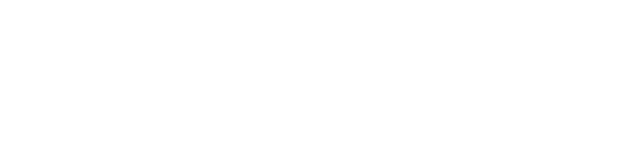
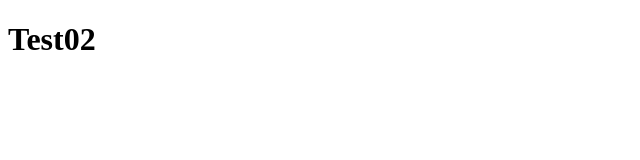
Before and after one commit to joycheng-aiad/test02, a plain HTML site: page index.html in a window 1280 px wide. Shown: the whole page, without its empty margins (0-640 px from the left). Drawn offline with Linux system fonts and the light colour scheme.

Commit message:
no message

```diff
--- a/index.html
+++ b/index.html
@@ -6,6 +6,6 @@
     <title>Document</title>
 </head>
 <body>
-
+<h1>Test02</h1>
 </body>
 </html>
```
